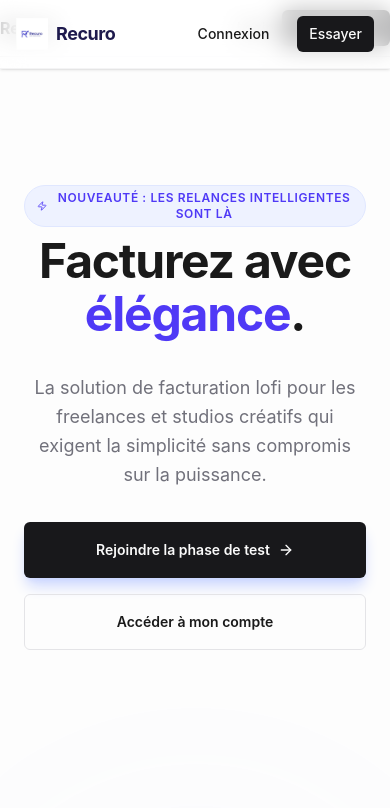
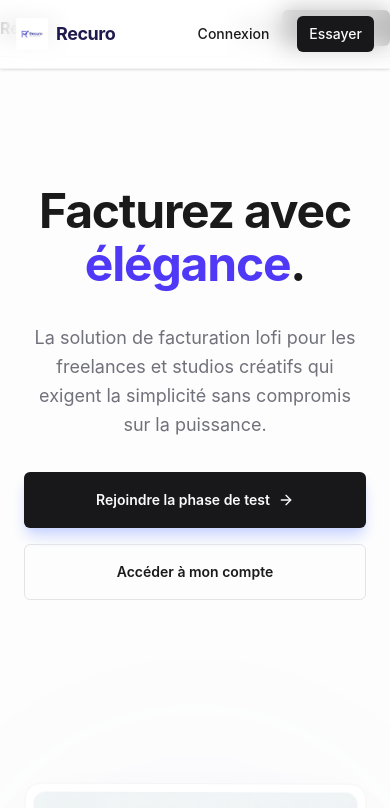
Before and after one commit to Ninja-CMR/recuro, a Vue app: page / in a window 390 px wide. Shown: the top 808 px of the page. Built offline with nearby package versions, Linux system fonts and the light colour scheme.

Commit message:
refactor homepage

```diff
--- a/src/pages/PublicHome.vue
+++ b/src/pages/PublicHome.vue
@@ -160,12 +160,8 @@ const faqs = [
     </nav>
 
     <!-- 1️⃣ HERO SECTION -->
-    <header class="relative pt-32 pb-20 md:pt-48 md:pb-32 container mx-auto px-6 overflow-hidden">
+    <header class="relative pt-32 pb-10 md:pt-48 md:pb-32 container mx-auto px-6 overflow-hidden">
       <div class="text-center max-w-4xl mx-auto space-y-8 relative z-10">
-        <div class="inline-flex items-center gap-2 px-3 py-1 rounded-full bg-indigo-50 border border-indigo-100 text-indigo-600 text-xs font-semibold uppercase tracking-wider mb-2">
-          <Zap class="w-3 h-3" />
-          Nouveauté : Les relances intelligentes sont là
-        </div>
         <h1 class="hero-title text-5xl md:text-8xl font-bold tracking-tight leading-[1.1]">
           Facturez avec <span class="text-indigo-600">élégance</span>.
         </h1>
```
